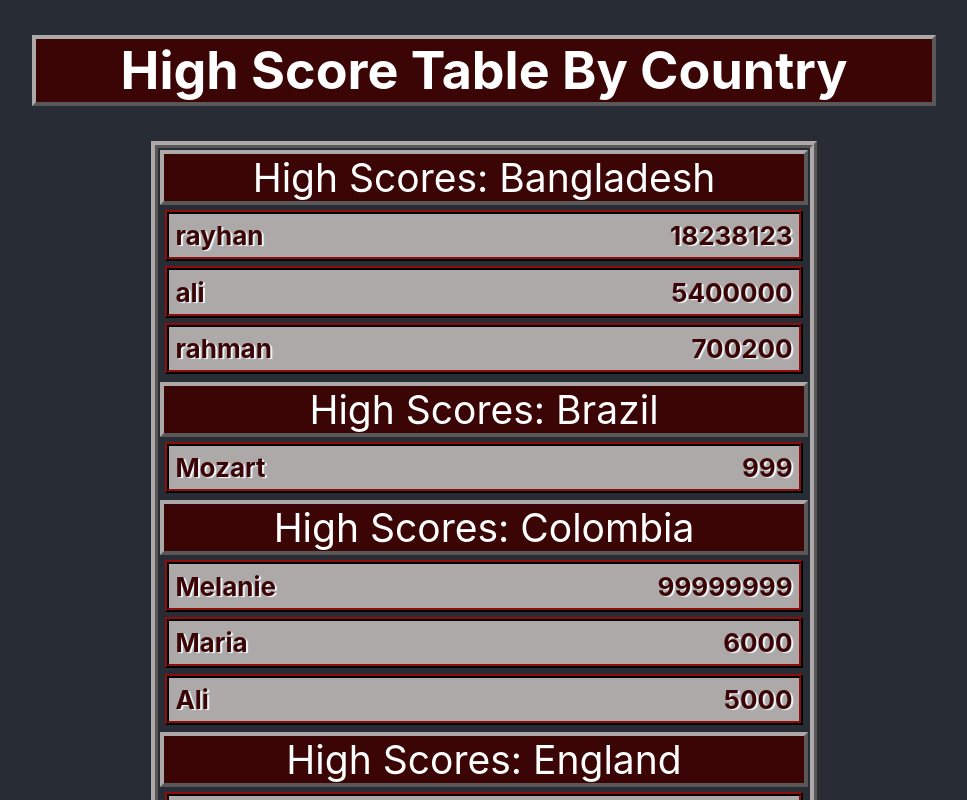
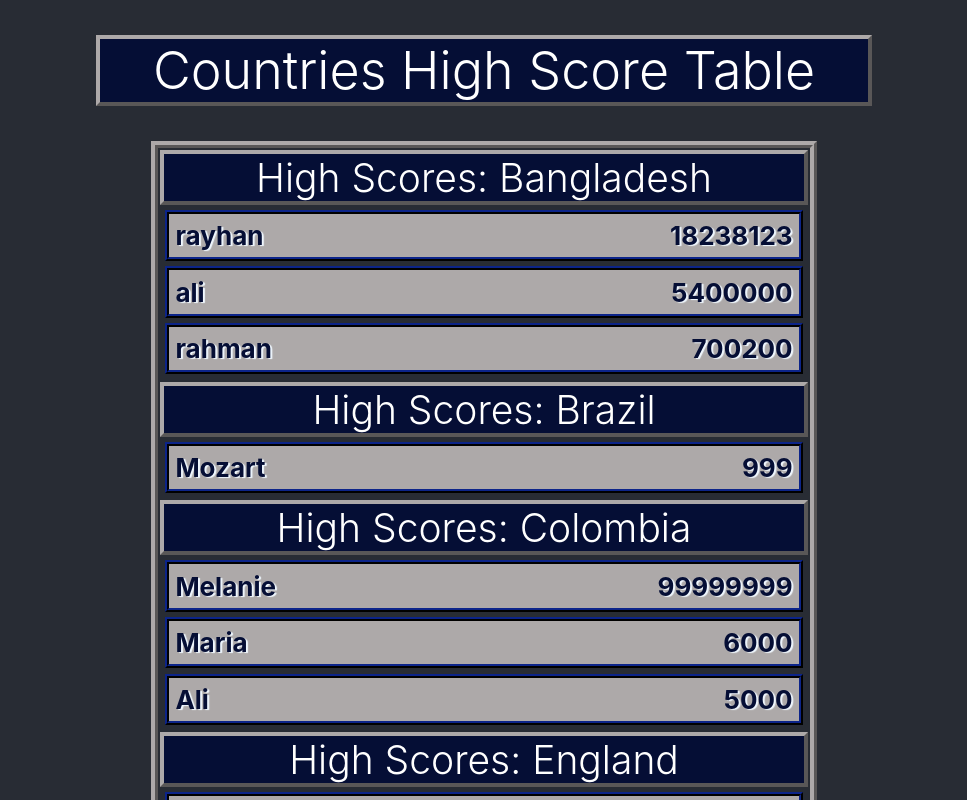
Before and after one commit to Know-Thyself/high-scores-react, a React (Create React App) app: page / in a window 1280 px wide. Shown: the top 800 px of the page, without its empty margins (156-1123 px from the left). Built offline with nearby package versions, Linux system fonts and the light colour scheme.

Commit message:
minor changes

```diff
--- a/src/App.css
+++ b/src/App.css
@@ -4,10 +4,10 @@
 }
 
 .header {
-  background-color: rgb(173, 169, 169);
-  background-color: rgb(59, 5, 5);
+  background-color: rgb(5, 14, 53);
   padding: auto;
-  width: 70vw;
+  width: 60vw;
+  font-weight: 300;
   border: 4px outset rgb(173, 169, 169);
 }
 
@@ -16,15 +16,16 @@
 }
 
 .table tr {
-  border: 4px ridge rgb(59, 5, 5);
+  border: 4px ridge rgb(5, 14, 53);
 }
 
 .country-headers {
   font-size: 1.5em;
   display: block;
-  background-color: rgb(59, 5, 5);
+  background-color: rgb(5, 14, 53);
   width: 50vw;
   text-align: center;
+  font-weight: 300;
   border: 4px outset rgb(173, 169, 169);
 }
 
@@ -34,7 +35,7 @@
   margin: 0.2em;
   padding: 0.2em;
   background-color: rgb(173, 169, 169);
-  color: rgb(59, 5, 5);
+  color: rgb(5, 14, 53);
   text-shadow: 2px 1px 1px aliceblue;
 }
 
--- a/src/App.js
+++ b/src/App.js
@@ -6,7 +6,7 @@ function App() {
   return (
     <div className="App">
       <header className="App-header">
-        <h1 className="header">High Score Table By Country</h1>
+        <h1 className="header">Countries High Score Table</h1>
         <HighScoreTable country={scores}/>
       </header>
     </div>
--- a/src/HighScoreTable.js
+++ b/src/HighScoreTable.js
@@ -13,7 +13,7 @@ const HighScoreTable = (props) => {
                 return -1;
             } else {
                 return 1;
-            }
+              }
         });
     });
 
```
